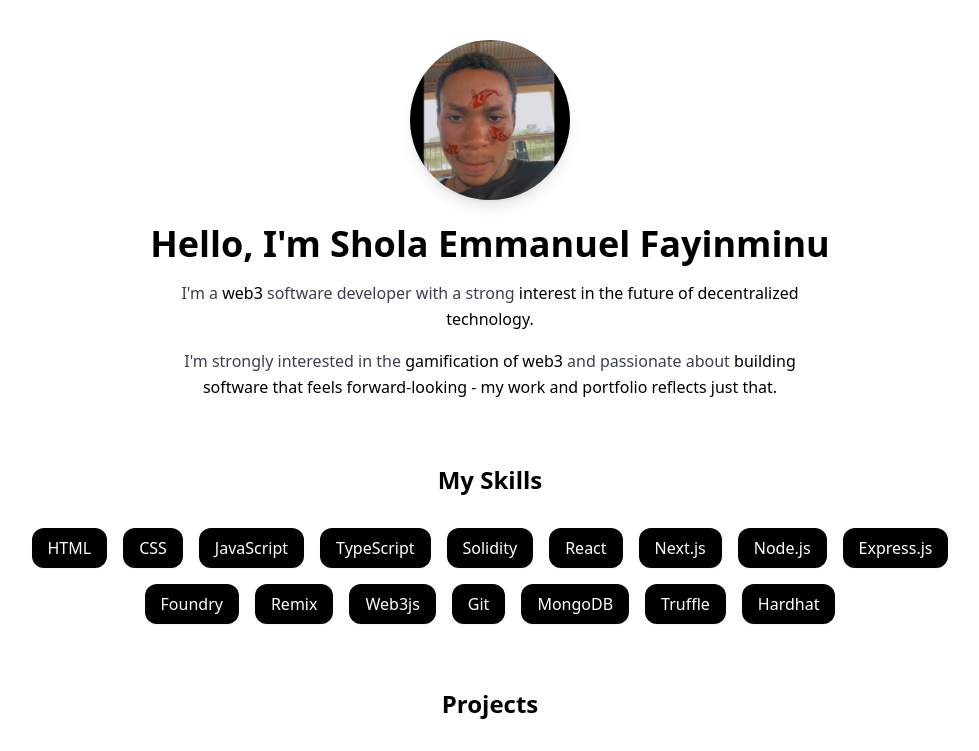
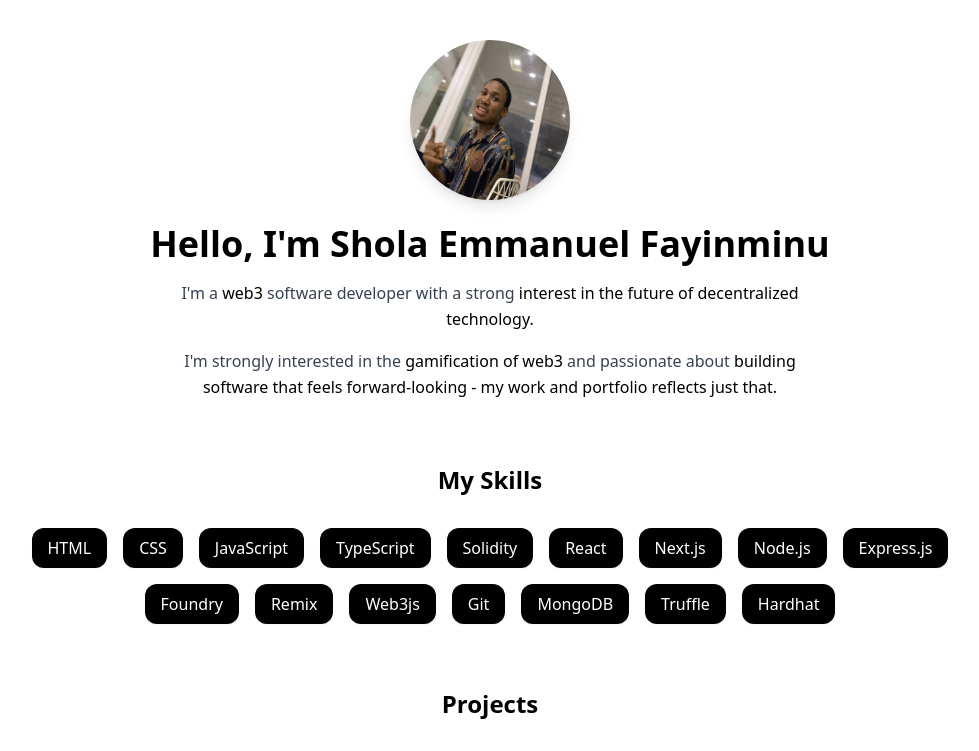
Before and after one commit to shola-devv/PORTFOLIO, a React (Create React App) app: page /About in a window 1280 px wide. Shown: the top 751 px of the page, without its empty margins (150-1129 px from the left). Built offline with nearby package versions, Linux system fonts and the light colour scheme.

Commit message:
new profile pic

```diff
--- a/src/pages/About.jsx
+++ b/src/pages/About.jsx
@@ -45,7 +45,7 @@ link: "https://privimigration.vercel.app",
 
 return ( <div className="max-w-5xl mx-auto px-4 py-10 space-y-16">
 {/* About Me */} <section className="text-center"> <img
-       src="/profile.jpg"
+       src="/mypic.jpeg"
        alt="Profile"
        className="w-40 h-40 mx-auto rounded-full shadow-lg"
      /> <h1 className="text-3xl md:text-4xl font-bold mt-6">
```
Also changed, not shown: public/mypic.jpeg (added).
